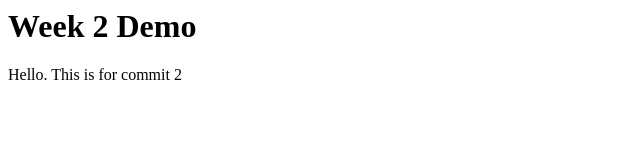
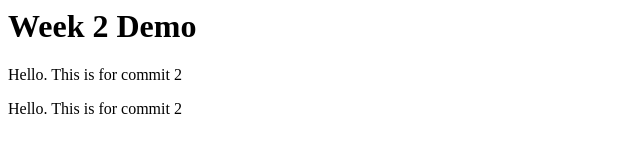
Before and after one commit to SyedSaadZaidi1/COMP1073Week2, a plain HTML site: page index.html in a window 1280 px wide. Shown: the whole page, without its empty margins (0-640 px from the left). Drawn offline with Linux system fonts and the light colour scheme.

Commit message:
commit 3

```diff
--- a/index.html
+++ b/index.html
@@ -1,12 +1,13 @@
 <html>
     <head>
         <meta charset="UTF-8">
-        <meta name="viewport" content="width=device-width","initial ">
+        <meta name="viewport" content="width=device-width, initial-scale=1.0">
         <title>Document</title>
     </head>
     <body>
         <h1>Week 2 Demo</h1>
         <p>Hello. This is for commit 2</p>
+        <p>Hello. This is for commit 2</p>
     </body>
 
 </html>
```
